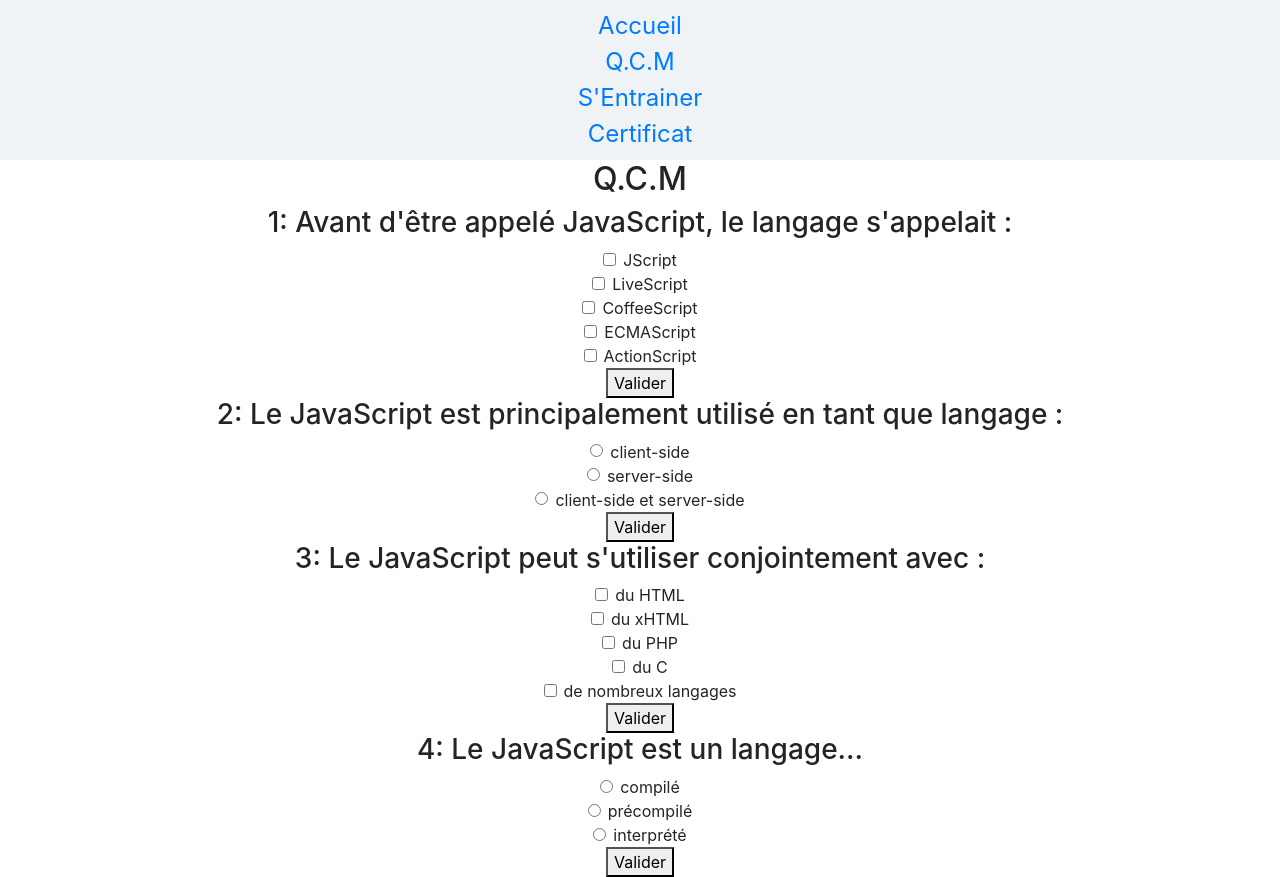
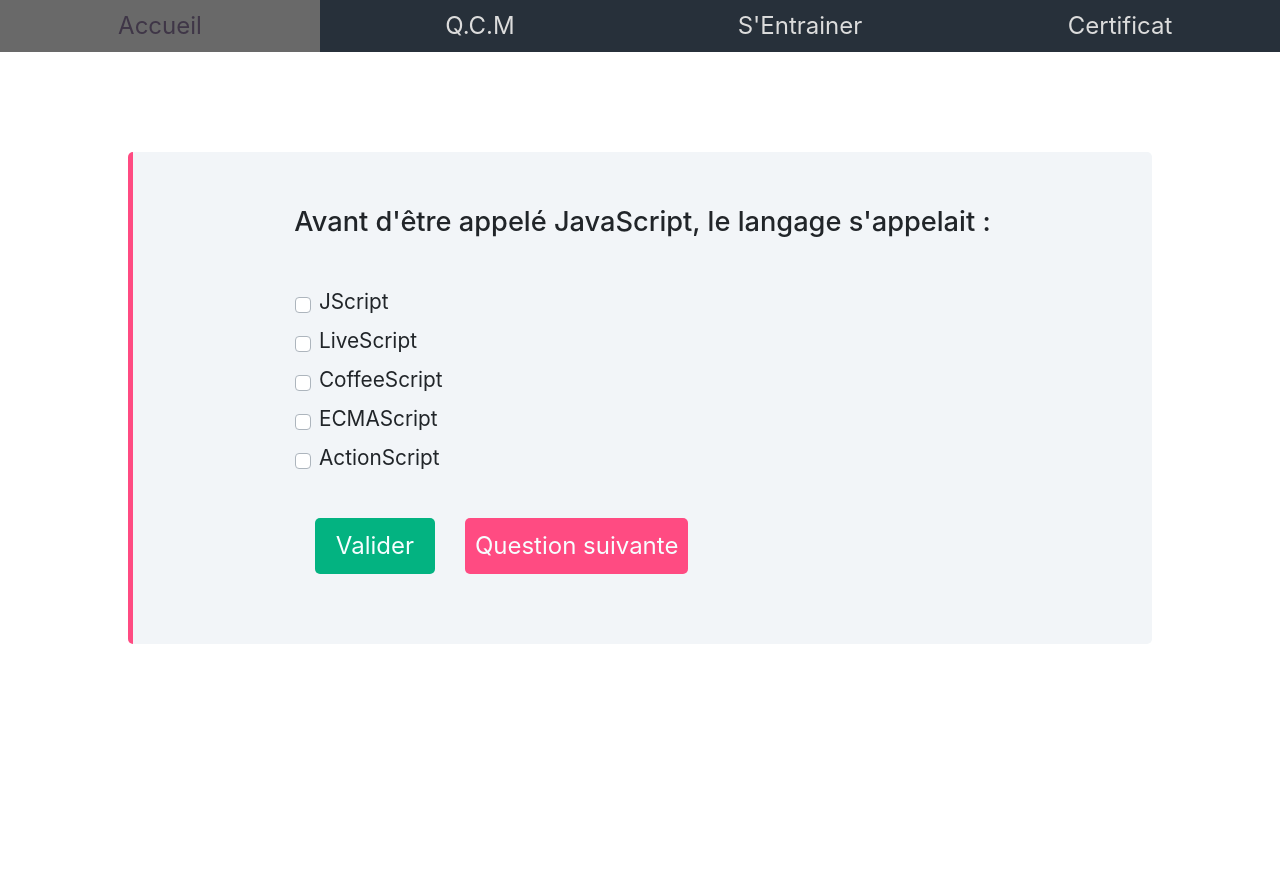
Before and after one commit to QuizzMacademia/Quizz, a React (Create React App) app in the folder FrontEnd/: page /Accueil/Entainement in a window 1280 px wide. After the commit the page ends 800 px from the top, so only its background shows below. Built offline with nearby package versions, Linux system fonts and the light colour scheme.

Commit message:
creation component Question Answer

```diff
--- a/FrontEnd/package.json
+++ b/FrontEnd/package.json
@@ -14,7 +14,6 @@
     "react-router-dom": "^5.1.2",
     "react-scripts": "3.4.1",
     "immutable": "latest"
-
   },
   "scripts": {
     "start": "react-scripts start",
--- a/FrontEnd/src/components/accueil/Accueil.jsx
+++ b/FrontEnd/src/components/accueil/Accueil.jsx
@@ -4,23 +4,17 @@ import {Route} from "react-router-dom";
 import Training from "./Training";
 import Menu from "./menu";
 import {Switch} from "react-router";
+import Certificat from "./certificat";
 
 const Accueil = () => {
     return (
         <div>
-            {/*<Router>
-                    <Menu/>
-                    <Route exact  path='/Accueil' render={() =><h1>hello</h1>}/>
-                    <Route exact path='/Accueil/Entainement' component={Training}/>
-                    <Route exact path='/Accueil/QCM'  render={() =><h1> Q C M</h1>}/>
-                    <Route exact path='/Accueil/Certificat' render={() =><h1> CERTIFICAT</h1>}/>
-                </Router>*/}
             <Menu/>
             <Switch>
                 <Route exact path='/Accueil' render={() => <h1>hello</h1>}/>
                 <Route exact path='/Accueil/Entainement' component={Training}/>
                 <Route exact path='/Accueil/QCM' render={() => <h1> Q C M</h1>}/>
-                <Route exact path='/Accueil/Certificat' render={() => <h1> CERTIFICAT</h1>}/>
+                <Route exact path='/Accueil/Certificat' component={Certificat}/>
             </Switch>
         </div>
     );
--- a/FrontEnd/src/components/accueil/Training.jsx
+++ b/FrontEnd/src/components/accueil/Training.jsx
@@ -1,39 +1,33 @@
-import React, {useState} from "react";
-import mock_questionnaire from '../shared/mock/mock_questionnaire';
-import Form from "react-bootstrap/Form";
+import React, {useState} from 'react';
+import MOCK_QUESTIONNAIRE from "../shared/mock/mock_questionnaire";
+import {Form} from "react-bootstrap";
+import Question from "./question";
+
 function Training() {
-    const exam = mock_questionnaire.questions[0];
-    const [verif, setVerif] = useState(false)
-    const handleResponse = () => {
 
-    }
-    const verifReponse = evt => {
+    const [index, setIndex] = useState(0);
+    const[showAnswer, setShowAnswer] = useState(false);
+
+    const validationUtilisateur = (evt) => {
         evt.preventDefault();
-        console.log('ok')
-        setVerif(true)
+        setShowAnswer(true) ;
+        console.log(evt);
+    };
+
+    const handleNextQuestion = (event) => {
+        event.preventDefault();
+        setIndex(index + 1);
+        setShowAnswer(false) ;
+        console.log(index);
     }
 
-    return <div>
-
-        <Form>
-            <h2> Q.C.M</h2>
-            {mock_questionnaire.questions.map((question, rang) =>
-                (<>
-                    <h3>{rang + 1}: {question.questionName}</h3>
-                    {question.choixQuestion.map((choix, index) => (
-                        <Form.Check type={question.typeChoix} id={Date.now().toString()} key={"choix" + index}
-                                    name='test'
-                                    label={choix} onchange={handleResponse}/>
-                    ))}
-                    <button onClick={verifReponse}> Valider</button>
-                    <br/>
-                    {verif && question.explication}
-                </>)
-            )}
-        </Form>
-
-
-    </div>;
+    return (
+        <div>
+            <Form>
+                <Question question={MOCK_QUESTIONNAIRE.questions[index]} show={showAnswer}  onHandleValidation={validationUtilisateur} onHandleNextQuestion={handleNextQuestion}/>
+            </Form>
+        </div>
+    );
 }
 
 export default Training;
--- a/FrontEnd/src/components/accueil/accueil.css
+++ b/FrontEnd/src/components/accueil/accueil.css
@@ -1,5 +1,16 @@
 .menu{
-    background-color: #f0f3f6;
+    background-color: #27303a;
     font-size: 1.5em;
+    color:white;
+}
 
+.nav-pills .nav-link{
+    color: gainsboro;
 }
+.nav-link{
+    color: gainsboro;
+}
+.nav-link:hover{
+    background-color: dimgrey;
+    color: #3f3647;
+}
--- /dev/null
+++ b/FrontEnd/src/components/accueil/answer.jsx
@@ -0,0 +1,9 @@
+import React, {Fragment} from "react";
+import "./question.css"
+
+const Answer = ({explication})=>(
+    <Fragment >
+        <p >{explication}</p>
+    </Fragment>
+);
+export default Answer;
--- /dev/null
+++ b/FrontEnd/src/components/accueil/certificat.jsx
@@ -0,0 +1,38 @@
+import React, {useState} from "react";
+import mock_questionnaire from '../shared/mock/mock_questionnaire';
+import Form from "react-bootstrap/Form";
+function Certificat() {
+    const [verif, setVerif] = useState(false);
+    const handleResponse = () => {
+
+    }
+    const verifReponse = evt => {
+        evt.preventDefault();
+        console.log('ok')
+        setVerif(true)
+    }
+
+    return <div>
+
+        <Form>
+            <h2> Q.C.M</h2>
+            {mock_questionnaire.questions.map((question, rang) =>
+                (<>
+                    <h3>{rang + 1}: {question.questionName}</h3>
+                    {question.choixQuestion.map((choix, index) => (
+                        <Form.Check type={question.typeChoix} id={Date.now().toString()} key={"choix" + index}
+                                    name='test'
+                                    label={choix} onchange={handleResponse}/>
+                    ))}
+                    <button onClick={verifReponse}> Valider</button>
+                    <br/>
+                    {verif && question.explication}
+                </>)
+            )}
+        </Form>
+
+
+    </div>;
+}
+
+export default Certificat;
--- a/FrontEnd/src/components/accueil/menu.jsx
+++ b/FrontEnd/src/components/accueil/menu.jsx
@@ -1,13 +1,14 @@
 import React from "react";
 import Nav from "react-bootstrap/Nav";
 import './accueil.css'
-import {Route, Link} from "react-router-dom";
-import Training from "./Training";
 
 const  Menu = () => {
     return (
-        <div className="nav justify-content-center menu">
-            {/*            <Nav justify variant="pills" >
+        <div className=" justify-content-center menu">
+            <Nav justify >
+                <Nav.Item>
+                    <Nav.Link href="/Accueil">Accueil</Nav.Link>
+                </Nav.Item>
                 <Nav.Item>
                     <Nav.Link href="/Accueil/QCM">Q.C.M</Nav.Link>
                 </Nav.Item>
@@ -17,23 +18,7 @@ const  Menu = () => {
                 <Nav.Item>
                     <Nav.Link href="/Accueil/Certificat">Certificat</Nav.Link>
                 </Nav.Item>
-            </Nav>*/}
-            <nav className="navbar navbar-light">
-                <ul className="nav navbar-nav">
-                    <li>
-                        <Link to="/Accueil">Accueil</Link>
-                    </li>
-                    <li>
-                        <Link to="/Accueil/QCM">Q.C.M</Link>
-                    </li>
-                    <li>
-                        <Link to="/Accueil/Entainement">S'Entrainer</Link>
-                    </li>
-                    <li>
-                        <Link to="/Accueil/Certificat">Certificat</Link>
-                    </li>
-                </ul>
-            </nav>
+            </Nav>
         </div>
     );
 };
--- /dev/null
+++ b/FrontEnd/src/components/accueil/question.css
@@ -0,0 +1,64 @@
+.question {
+    background-color: #f2f5f8;
+    border-left: 5px solid #ff4b82;
+    width: 80%;
+    margin: 100px auto  auto auto;
+    padding: 50px;
+    border-radius: 5px;}
+
+.question  h4 {
+        font-size: 1.7rem;
+        margin-bottom: 30px;
+        line-height: 1.5;
+        text-align: center;
+    }
+.options-container{
+    display: inline-block;
+    width:80%;
+    margin: auto;
+}
+.options{
+    width:100%;
+    margin: auto;
+    padding-bottom: 20px;
+    padding-top: 20px;;
+
+}
+.option {
+    width: 40%;
+    line-height: 0.9;
+    margin-bottom: 15px;
+    font-size: 1.3rem;
+    text-align: left;
+    margin-left: 20px;
+    cursor: pointer;
+}
+.button-container{
+    display: flex;
+    justify-content: flex-start;
+    margin:0 auto 10px auto;
+    padding: 10px;
+    width: 100%;
+}
+.button-container button{
+    border: none;
+    cursor: pointer;
+    padding: 10px;
+    font-size: 1.5rem;
+    border-radius: 5px;
+    color: #f7feff;
+    margin-left: 30px;
+}
+.button-container button:first-child{
+    background-color: #03b381;
+    transition: 0.2s linear all;
+    box-shadow: dimgrey;
+    min-width: 120px;
+}
+.button-container button:last-child{
+    background-color: #ff4b82;
+}
+p {
+ color: #368bd6;
+    text-align: justify;
+}
--- /dev/null
+++ b/FrontEnd/src/components/accueil/question.jsx
@@ -0,0 +1,32 @@
+import React, {Fragment} from "react";
+import {Button, Form} from "react-bootstrap";
+import "./question.css"
+import Answer from "./answer";
+
+
+const Question = ({question, show, onHandleValidation, onHandleNextQuestion}) => {
+    const handleClicked = (event) => {
+        console.log("reponse choidsie", question.choixQuestion, event?.target?.id)
+    };
+    return (
+        <Fragment>
+            <div className="question">
+                <h4> {question.questionName} </h4>
+                <div className="options-container">
+                    <div className="options">
+                        {question.choixQuestion.map((item, idx) => (
+                            <Form.Check className="option" custom key={idx} id={idx + 1} label={item} name='choix'
+                                        type={question.typeChoix} onChange={handleClicked}/>
+                        ))}
+                    </div>
+                    {show && <Answer explication={question.explication}/>}
+                    <div className="button-container">
+                        <button onClick={onHandleValidation}>Valider</button>
+                        <Button type={'submit'} onClick={onHandleNextQuestion}>Question suivante</Button>
+                    </div>
+                </div>
+            </div>
+        </Fragment>
+    )
+};
+export default Question;
--- a/FrontEnd/src/components/login/Login.jsx
+++ b/FrontEnd/src/components/login/Login.jsx
@@ -3,7 +3,6 @@ import Form from 'react-bootstrap/Form';
 import Button from "react-bootstrap/Button";
 import './Login.css'
 import {fromJS} from "immutable";
-import Accueil from "../accueil/Accueil";
 import {useHistory} from "react-router";
 
 function Login({listeUtilisateur}) {
--- a/FrontEnd/src/components/shared/mock/mock_questionnaire.js
+++ b/FrontEnd/src/components/shared/mock/mock_questionnaire.js
@@ -1,4 +1,4 @@
-import React from "react";
+
 
 const MOCK_QUESTIONNAIRE = {
     id: 1,
```
Also changed, not shown: 1 other file (tests, documents, lock files or other folders).
